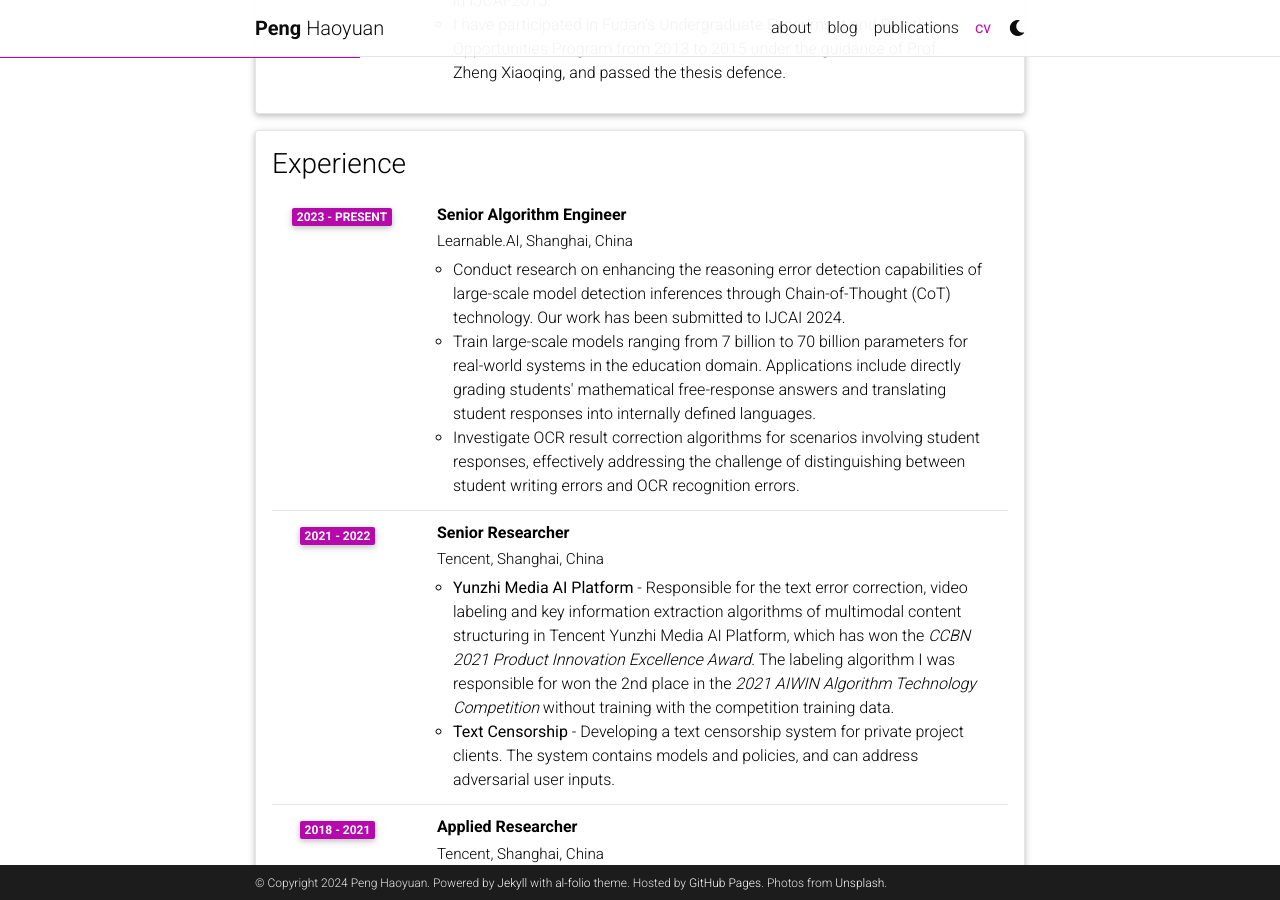
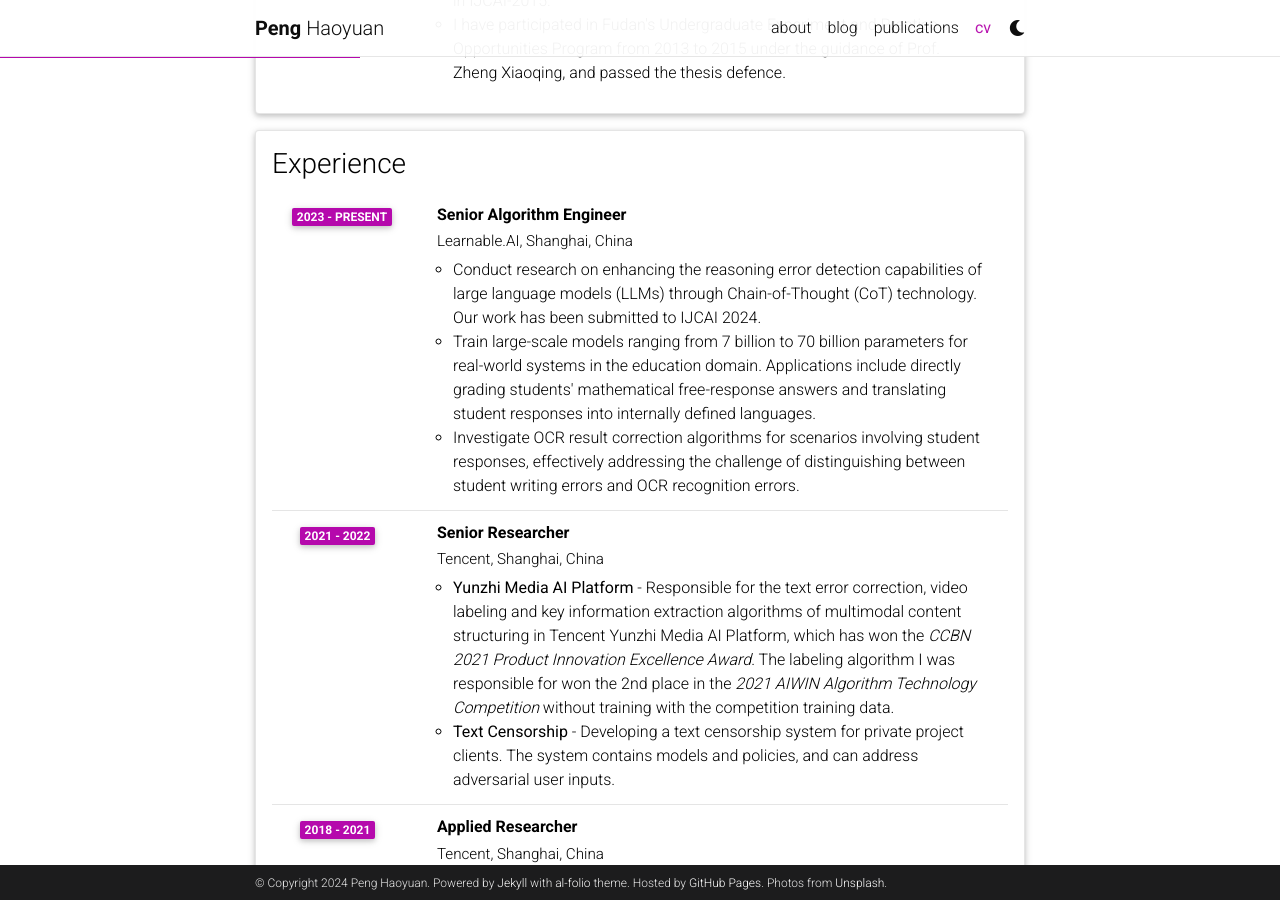
Before and after one commit to HaoyuanPeng/haoyuanpeng.github.io, a Jekyll site: the page built from _pages/cv.md, in a window 1280 px wide and 900 px high, scrolled down 882 px. Built offline with Jekyll 4.4.1, drawn with Linux system fonts in a browser that asks for light colours; comment, search, counter and statistics services are not loaded; a style sheet for code colours, icons or effects is not loaded.

Commit message:
更新CV

```diff
--- a/_data/cv.yml
+++ b/_data/cv.yml
@@ -35,7 +35,7 @@
       institution: Learnable.AI, Shanghai, China
       year: 2023 - present
       description:
-        - Conduct research on enhancing the reasoning error detection capabilities of large-scale model detection inferences through Chain-of-Thought (CoT) technology. Our work has been submitted to IJCAI 2024.
+        - Conduct research on enhancing the reasoning error detection capabilities of large language models (LLMs) through Chain-of-Thought (CoT) technology. Our work has been submitted to IJCAI 2024.
         - Train large-scale models ranging from 7 billion to 70 billion parameters for real-world systems in the education domain. Applications include directly grading students' mathematical free-response answers and translating student responses into internally defined languages.
         - Investigate OCR result correction algorithms for scenarios involving student responses, effectively addressing the challenge of distinguishing between student writing errors and OCR recognition errors.
     - title: Senior Researcher
```
